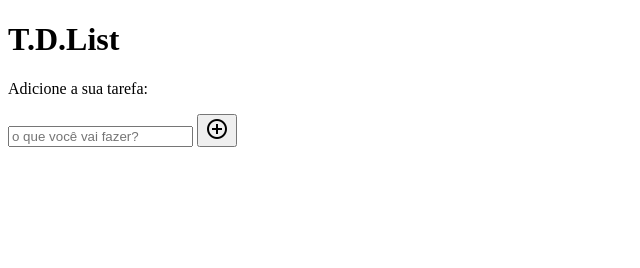
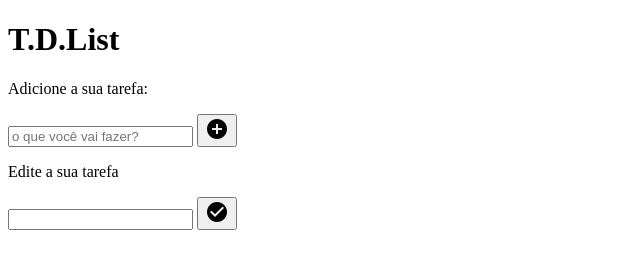
Before and after one commit to andreastoullon/ToDoList, a plain HTML site: page index.html in a window 1280 px wide. Shown: the whole page, without its empty margins (0-640 px from the left). Drawn offline with nearby package versions, Linux system fonts and the light colour scheme.

Commit message:
primeiros icones

```diff
--- a/index.html
+++ b/index.html
@@ -6,7 +6,9 @@
     <title>Td.List</title>
     <link rel="stylesheet" href="style.css" >
 
-    <link rel="stylesheet" href="https://fonts.googleapis.com/css2?family=Material+Symbols+Outlined:opsz,wght,FILL,GRAD@48,400,0,0&icon_names=add_circle" />
+    <link href="https://fonts.googleapis.com/icon?family=Material+Icons" rel="stylesheet">
+    <!--Tenho todas as fontes do google instaladas na minha maquina-->
+
 </head>
 <body>
 
@@ -23,11 +25,18 @@
                 <div class="form-control">
                     <input type="text" id="td-input" placeholder="o que você vai fazer?">
                     <button type="submit">
-                        <i class="material-symbols-outlined">
-                            add_circle
-                        </i>
+                        <i class="material-icons">add_circle</i>
                     </button>
                 </div>
+            </form>
+            <form id="edit-form" >
+            <p> Edite a sua tarefa</p>
+            <div class="form-control">
+                <input type="text" id="edit-input" >
+                <button type="submit">
+                    <span class="material-icons">check_circle</span>
+                </button>
+            </div>
             </form>
 
         </div>
```
